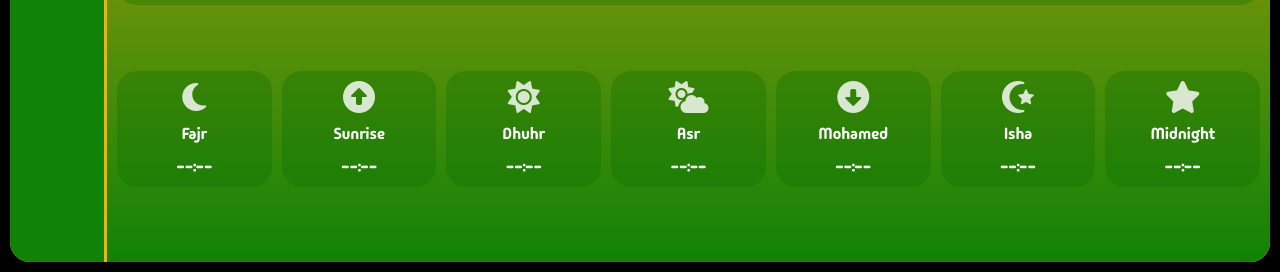
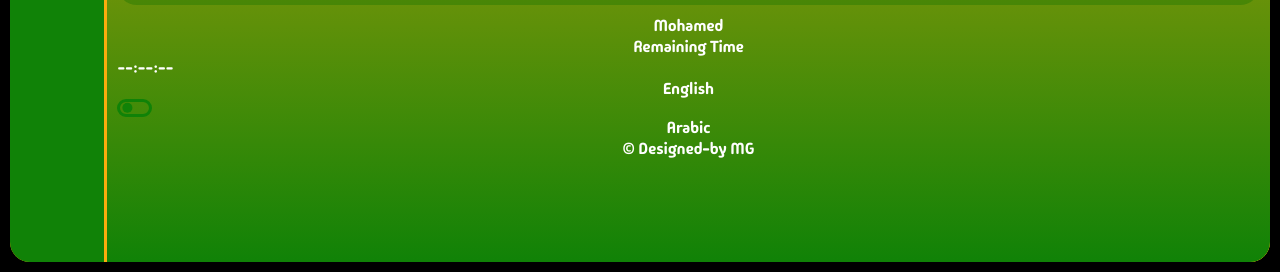
Before and after one commit to MoGad007/PrayerTimes, a website with bundled scripts: page src/index.html in a window 1280 px wide. Shown: the part 528-800 px from the top of the page. Built offline with nearby package versions, Linux system fonts and the light colour scheme; no server answers; files whose address does not match are found by name.

Commit message:
Update index.html

```diff
--- a/src/index.html
+++ b/src/index.html
@@ -104,59 +104,20 @@
                 <div class="sec">--</div>
               </div>
             </div>
-            <div class="prayers">
-              <div class="prayer fajr">
-                <div class="icon-name">
-                  <i class="fa-solid fa-moon icon"></i>
-                  <div class="name" data-en="Fajr">Fajr</div>
-                </div>
-                <div class="time">--:--</div>
-              </div>
-              <div class="prayer sunrise">
-                <div class="icon-name">
-                  <i class="fa-solid fa-circle-up icon"></i>
-                  <div class="name" data-en="Sunrise">Sunrise</div>
-                </div>
-                <div class="time">--:--</div>
-              </div>
-              <div class="prayer dhuhr">
-                <div class="icon-name">
-                  <i class="fa-solid fa-sun icon"></i>
-                  <div class="name" data-en="Dhuhr">Dhuhr</div>
-                </div>
-                <div class="time">--:--</div>
-              </div>
-              <div class="prayer asr">
-                <div class="icon-name">
-                  <i class="fa-solid fa-cloud-sun icon"></i>
-                  <div class="name" data-en="Asr">Asr</div>
-                </div>
-                <div class="time">--:--</div>
-              </div>
-              <div class="prayer maghrib">
-                <div class="icon-name">
-                  <i class="fa-solid fa-circle-down icon"></i>
-                  <div class="name" data-en="Mohamed">Mohamed</div>
-                </div>
-                <div class="time">--:--</div>
-              </div>
-              <div class="prayer isha">
-                <div class="icon-name">
-                  <i class="fa-solid fa-star-and-crescent icon"></i>
-                  <div class="name" data-en="Isha">Isha</div>
-                </div>
-                <div class="time">--:--</div>
-              </div>
-              <div class="prayer midnight">
-                <div class="icon-name">
-                  <i class="fa-solid fa-star icon"></i>
-                  <div class="name" data-en="Midnight">Midnight</div>
-                </div>
-                <div class="time">--:--</div>
+
+            <div class="times">
+            <div class="next-prayer">
+              <div class="prayer-name" data-en="Mohamed">Mohamed</div>
+              <div class="txt" data-en="Remaining Time">Remaining Time</div>
+              <div class="clock counter-down">
+                <div class="hr">--</div>
+                <div>:</div>
+                <div class="min">--</div>
+                <div>:</div>
+                <div class="sec">--</div>
               </div>
             </div>
-          </div>
-        </div>
+
 
         <div id="settingsPage">
           <div class="language option">
```
